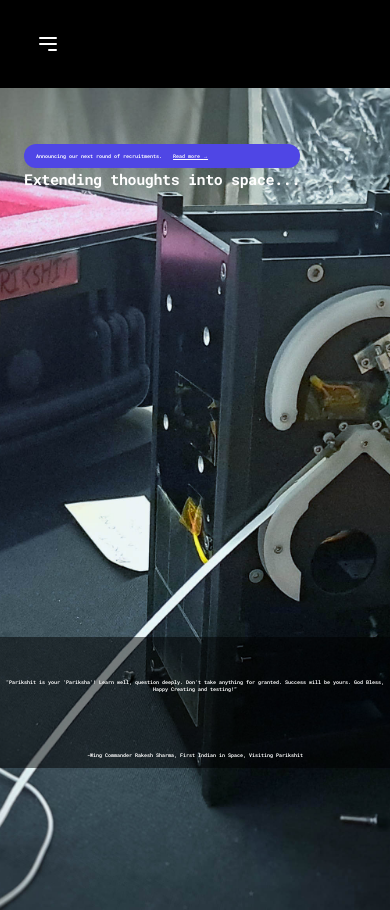
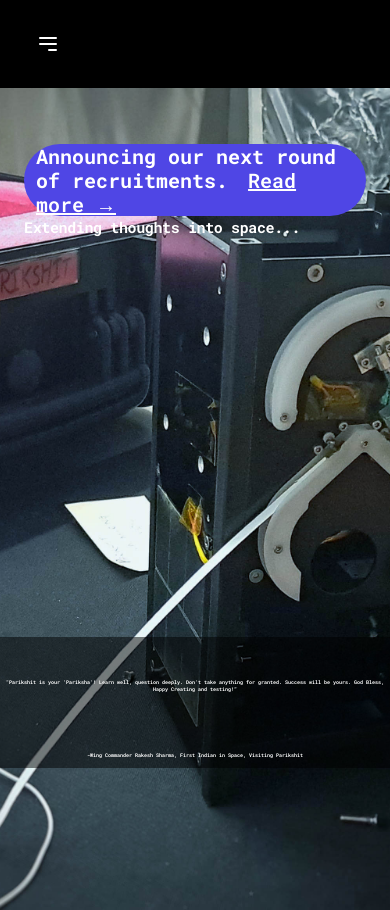
Before and after one commit to zyroknight1706/Parikshit_website, a Next.js app: page / in a window 390 px wide. Shown: the top 910 px of the page. Built offline with nearby package versions, Linux system fonts and the light colour scheme.

Commit message:
Parikshit new website, v1.11

```diff
--- a/src/components/Hero.jsx
+++ b/src/components/Hero.jsx
@@ -12,9 +12,9 @@ export default function Hero({ Data }) {
         <div className="max-w-2xl md:py-0 lg:py-56">
           <div className="sm:mb-4 sm:text-sm sm:flex sm:justify-center">
             <div className={ Data.whiteBg ? (
-              "relative rounded-md md:py-1 text-[5px] font-bold leading-6 text-white bg-indigo-600 md:text-lg"
+              "relative rounded-md md:py-1 text-[20px] font-bold leading-6 text-white bg-indigo-600 md:text-lg"
               ) : (
-                "relative rounded-full px-3 md:py-1 text-[5px] font-bold leading-6 text-white bg-indigo-600 md:text-lg"
+                "relative rounded-full px-3 md:py-1 text-[20px] font-bold leading-6 text-white bg-indigo-600 md:text-lg"
               )}>
               Announcing our next round of recruitments.{' '}
               <a href={ Data.readHREF } className={ Data.whiteBg ? (
```
